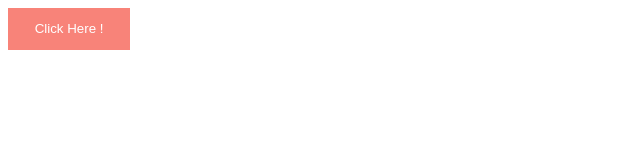
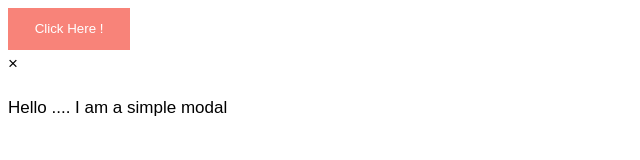
Before and after one commit to klanti117/simple-Modal, a plain HTML site: page index.html in a window 1280 px wide. Shown: the whole page, without its empty margins (0-640 px from the left). Drawn offline with Linux system fonts and the light colour scheme.

Commit message:
added the modal in html

```diff
--- a/index.html
+++ b/index.html
@@ -8,6 +8,14 @@
 	<body>
 	<button id="modalBtn" class="button"> Click Here ! </button>
 
+	<div id="simpleModal" class="modal">
+		<div class="modal-content">
+			<span class="closeBtn"> &times; </span>
+			<p>Hello .... I am a simple modal </p>
+		</div>
+
+	</div>
+
 	<script src="main.js"></script>
 	</body>
 </html>
```
